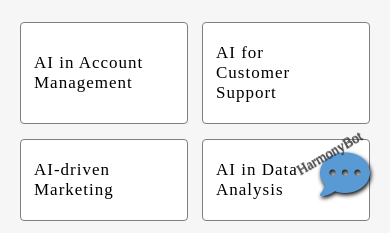
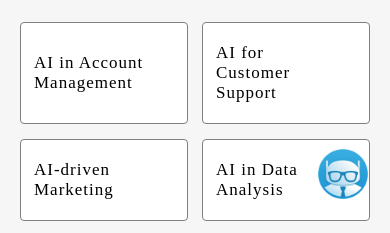
Before and after one commit to Korneliia08/informationSystemForAi_new, a plain HTML site: page index.html in a window 390 px wide. Shown: the part 555-788 px from the top of the page. Drawn offline with Linux system fonts and the light colour scheme.

Commit message:
add responsive

```diff
--- a/index.html
+++ b/index.html
@@ -80,8 +80,11 @@
     </div>
 
 </div>
-<div class="blockForIcon"><span>HarmonyBot</span>
-    <i class="fa-regular fa-comment-dots iconOfChat"></i></div>
+<div class="blockForIcon">
+    <!--    <span>HarmonyBot</span>-->
+    <!--    <i class="fa-regular fa-comment-dots iconOfChat"></i>-->
+    <img src="assets/icons/chat2.png">
+</div>
 <div class="containerForWrapper">
     <div class="backgroundWrapper backForNav ">
         <div class="contentWrapperWide ">
--- a/index.scss
+++ b/index.scss
@@ -102,8 +102,12 @@ main {
   display: flex;
   position: fixed;
   bottom: 90px;
-  right: 20px;
+  right: 22px;
   z-index: 2000;
+
+  img {
+    width: 50px;
+  }
 
   .iconOfChat {
     font-size: 50px;
--- a/styles/chatGPT.scss
+++ b/styles/chatGPT.scss
@@ -320,7 +320,7 @@
         border-radius: 3px;
         // border-bottom: 1px solid rgba(128, 128, 128, 0.35);
         &:hover {
-          color: #656565;
+         // color: #656565;
           background-color: #ececec;
         }
       }
```
Also changed, not shown: assets/icons/chat2.png (added), index.css, styles/chatGPT.css, 2 other files.
